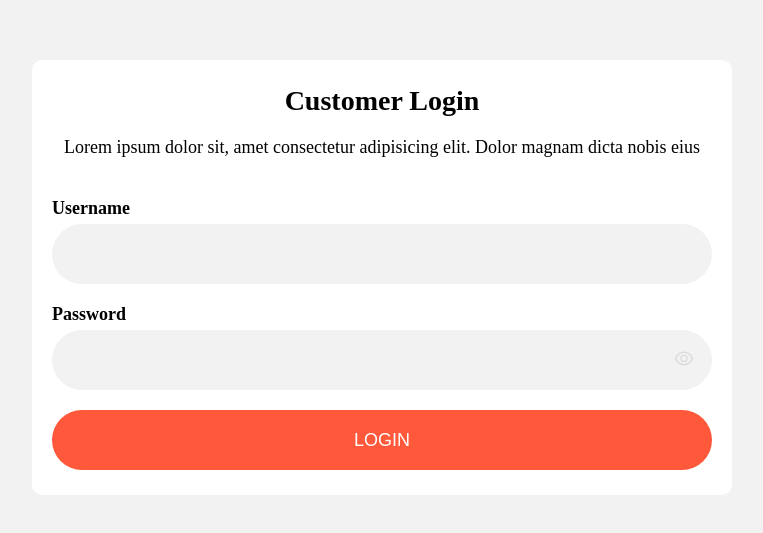
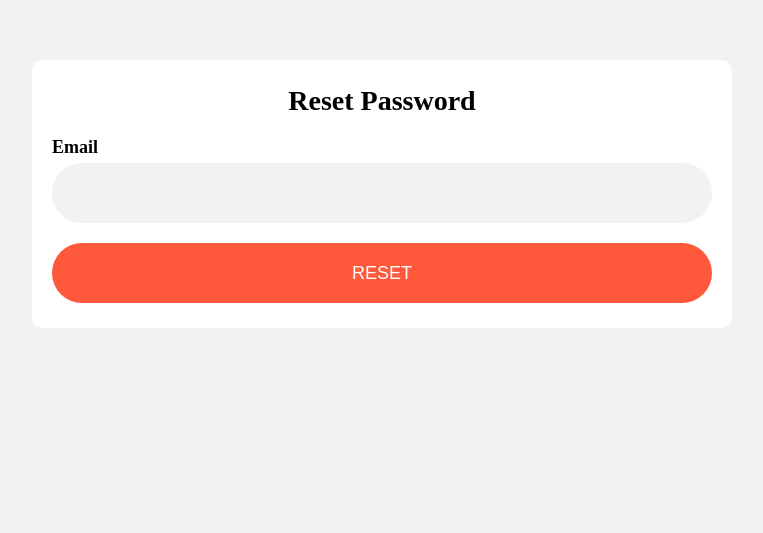
Before and after one commit to Gamza222/ihaveatruck, a React (Create React App) app: page /reset-password in a window 1280 px wide. Shown: the part 215-748 px from the top of the page, without its empty margins (258-1021 px from the left). Built offline with nearby package versions, Linux system fonts and the light colour scheme.

Commit message:
reset pwd done, login page updated

```diff
--- a/src/App.css
+++ b/src/App.css
@@ -11,6 +11,7 @@
     --color-primary: rgb(255, 88, 59);
     --color-red: rgb(255, 0, 0);
     --color-white: #fff;
+    --color-black: black;
 
     --padding-primary: 20px;
 
@@ -38,6 +39,22 @@ body {
     text-align: center;
     padding: 10px;
     height: var(--button-height);
+    border: 2px solid transparent;
     border-radius: var(--button-radius);
     font-size: var(--font-size-subtitle);
 }
+
+.button:hover {
+    color: var(--color-primary);
+    border-color: var(--color-primary);
+    background-color: transparent;
+}
+
+.button-text {
+    color: var(--color-black);
+    cursor: pointer;
+}
+
+.button-text:hover {
+
+}
--- a/src/App.tsx
+++ b/src/App.tsx
@@ -1,12 +1,18 @@
 import React from 'react';
 import './App.css';
-import LogInPage from './components/Forms/LogInPage';
+import Form from './components/Forms/Form';
+import {
+  BrowserRouter as Router,
+  Routes,
+  Route,
+  Link
+} from "react-router-dom";
 
 function App() {
   return (
-    <>
-      <LogInPage />
-    </>
+    <Router>
+      <Form />
+    </Router>
   );
 }
 
--- a/src/components/Forms/Form.scss
+++ b/src/components/Forms/Form.scss
@@ -22,16 +22,19 @@
     }
 
     &__title {
+
         > h2 {
             font-size: var(--font-size-title);
             font-weight: var(--font-weight-bold);
             margin-bottom: 20px;
+            color: var(--color-black);
         }
 
         > p {
             font-size: var(--font-size-subtitle);
             font-weight: var(--font-weight-normal);
             margin-bottom: 40px;
+            color: var(--color-black);
         }
     }
 
@@ -56,6 +59,7 @@
                 font-size: var(--font-size-subtitle);
                 font-weight: var(--font-weight-bold);
                 margin-bottom: 5px;
+                color: var(--color-black);
             }
 
             &__input-button-shadow-normal {
@@ -77,6 +81,7 @@
                 > input {
                     width: 100%;
                     height: 100%;
+                    color: var(--color-black);
                     padding: 0 10px;
                     font-size: var(--font-size-subtitle);
                     cursor: normal;
@@ -102,5 +107,23 @@
             text-transform: uppercase;
             cursor: pointer;
         }
+
+        &__buttons {
+            display: flex;
+            align-items: center;
+            justify-content: space-between;
+
+            &__checkbox {
+                display: flex;
+                align-items: center;
+                gap: 5px;
+
+                &__box {
+                    width: 15px;
+                    height: 15px;
+                    border: 1px solid var(--color-black);
+                }
+            }
+        }
     }
 }
--- /dev/null
+++ b/src/components/Forms/Form.tsx
@@ -0,0 +1,22 @@
+import React, { FC, useState } from 'react'
+import LogInPage from './LogInPage';
+import ResetPwd from './ResetPwd';
+import {Routes, Route} from "react-router-dom";
+
+const Form : FC = () => {
+
+    const [formPage, setFormPage] = useState<string>("form-login");
+    console.log(formPage)
+
+  return (
+    <>
+
+    <Routes>
+      <Route path="/reset-password" element={<ResetPwd />} />
+      <Route path="/login-page" element={<LogInPage/>} />
+    </Routes>
+    </>
+  )
+}
+
+export default Form
--- a/src/components/Forms/LogInPage.tsx
+++ b/src/components/Forms/LogInPage.tsx
@@ -1,10 +1,12 @@
 import axios from 'axios';
 import React, { FC, FormEvent, useState, useEffect } from 'react'
-import { ILogin } from '../assets/types';
+import { IForm } from '../assets/types';
 import './Form.scss';
 import { AiOutlineEye } from 'react-icons/ai'
 import { AiOutlineEyeInvisible } from 'react-icons/ai'
 import InputForm from '../UI/inputForm/inputForm';
+import {Link} from "react-router-dom";
+import {AiOutlineCheck} from 'react-icons/ai'
 
 interface LoginPageProps {
 
@@ -13,7 +15,7 @@ interface LoginPageProps {
 const LogInPage: FC<LoginPageProps> = ({}) => {
 
     //data for login post request
-    const [loginForm, setLoginForm] = useState<ILogin>({
+    const [loginForm, setLoginForm] = useState<IForm>({
         email: "",
         password: ""
     });
@@ -22,10 +24,11 @@ const LogInPage: FC<LoginPageProps> = ({}) => {
     const [pwdVisible, setPwdVisible] = useState<boolean>(false);
 
     //state invalid pwd and email
-
     const [invalid, setInvalid] = useState<boolean>(false);
 
-    console.log(loginForm)
+    //state for remember me
+    const [remember, setRemember] = useState<boolean>(false);
+
 
     //configuration for login post request
     const config = {
@@ -44,7 +47,7 @@ const LogInPage: FC<LoginPageProps> = ({}) => {
         axios(config)
         .then((res) => {
             console.log(res);
-            alert("Login was successful");
+            alert(res.data.message);
             setInvalid(false);
         })
         .catch((err) => {
@@ -64,22 +67,33 @@ const LogInPage: FC<LoginPageProps> = ({}) => {
         }
         <form onSubmit={handleSubmit} className='form-container__form'>
             <InputForm
-                setLoginForm={setLoginForm}
-                loginForm={loginForm}
+                setForm={setLoginForm}
+                form={loginForm}
                 button={false}
                 check={true}
                 name={"Username"}
                 keyword={"email"}
             />
             <InputForm
-                setLoginForm={setLoginForm}
-                loginForm={loginForm}
+                setForm={setLoginForm}
+                form={loginForm}
                 button={true}
                 check={pwdVisible}
                 setCheck={setPwdVisible}
                 name={"Password"}
                 keyword={"password"}
             />
+            <div className='form-container__form__buttons'>
+                <button onClick={(e) => {e.preventDefault(); setRemember(!remember)}} className='form-container__form__buttons__checkbox button-text'>
+                    <div className='form-container__form__buttons__checkbox__box'>
+                        {
+                            remember ? <AiOutlineCheck /> : ""
+                        }
+                    </div>
+                    <p className='form-container__form__buttons__checkbox__text'>Remember me</p>
+                </button>
+                <Link className='form-container__form__buttons__button button-text' to="/reset-password">Forgot password?</Link>
+            </div>
             <button className="form-container__form__submit button" type='submit'>Login</button>
         </form>
     </div>
--- /dev/null
+++ b/src/components/Forms/ResetPwd.tsx
@@ -0,0 +1,72 @@
+import React, { FC, FormEvent, useState } from 'react'
+import axios from 'axios';
+import { IForm, IResetPwdResponse } from '../assets/types';
+import InputForm from '../UI/inputForm/inputForm'
+
+interface ResetPwdProps {
+
+}
+
+const ResetPwd: FC<ResetPwdProps> = ({}) => {
+
+    //data for reset-pwd post request
+    const [resetPwdForm, setResetPwdForm] = useState<IForm>({
+        email: "",
+    });
+
+    //state invalid email
+    const [invalid, setInvalid] = useState<boolean>(false);
+
+    //state for reset-pwd response
+    const [pwdResponse, setPwdResponse] = useState({});
+
+    //configuration for reset-pwd post request
+    const config = {
+        method: 'post',
+        url: 'https://dev.ihaveatruck.ca/api/auth/password-reset-request',
+        headers: {
+          'Content-Type': 'application/json',
+          'accept': 'application/json'
+        },
+        data : resetPwdForm
+    };
+
+    //sends post login request
+    function handleSubmit(e: FormEvent) {
+        e.preventDefault();
+        axios(config)
+        .then((res) => {
+            alert(res.data.message);
+            setInvalid(false);
+        })
+        .then(() => {console.log(pwdResponse)})
+        .catch((err) => {
+            console.log(`error: ${err}`);
+            setInvalid(true);
+        })
+    }
+
+  return (
+    <div className='form-container container'>
+        <div className='form-container__title'>
+            <h2>Reset Password</h2>
+        </div>
+        {
+            invalid ? <p className='form-container__error-msg'>email not found</p> : ''
+        }
+        <form onSubmit={handleSubmit} className='form-container__form'>
+            <InputForm
+                setForm={setResetPwdForm}
+                form={resetPwdForm}
+                button={false}
+                check={true}
+                name={"Email"}
+                keyword={"email"}
+            />
+            <button className="form-container__form__submit button" type='submit'>Reset</button>
+        </form>
+    </div>
+  )
+}
+
+export default ResetPwd
--- a/src/components/UI/inputForm/inputForm.tsx
+++ b/src/components/UI/inputForm/inputForm.tsx
@@ -1,22 +1,24 @@
 import React, { FC, useState } from 'react'
-import { ILogin } from '../../assets/types'
+import { IForm } from '../../assets/types'
 import { AiOutlineEye } from 'react-icons/ai'
 import { AiOutlineEyeInvisible } from 'react-icons/ai'
 
 interface inputLogin {
-    setLoginForm: React.Dispatch<React.SetStateAction<ILogin>>,
-    loginForm: ILogin,
+    setForm: React.Dispatch<React.SetStateAction<IForm>>,
+    form: IForm,
     button: boolean,
     check?: boolean,
     setCheck?: React.Dispatch<React.SetStateAction<boolean>>,
     name: string,
-    keyword: "email" | "password"
+    keyword: string
 }
 
-const InputForm: FC<inputLogin> = ({setLoginForm, loginForm, button, check, setCheck, name, keyword}) => {
+const InputForm: FC<inputLogin> = ({setForm, form, button, check, setCheck, name, keyword}) => {
 
+    //border state for inputs
     const [focus, setFocus] = useState(0);
 
+    //assigning classnames for inputs to affect borders
     function applyFocus() : string {
         if (focus == 0) {
            return ""
@@ -40,7 +42,7 @@ const InputForm: FC<inputLogin> = ({setLoginForm, loginForm, button, check, setC
             <input
                 type={check ? "text" : "password"}
                 onChange={(e) => {
-                    setLoginForm({...loginForm, [keyword]: e.target.value});
+                    setForm({...form, [keyword as keyof typeof form]: e.target.value});
                 }}
                 onFocus={() => setFocus(1)}
                 onBlur={(e) => {
@@ -48,6 +50,8 @@ const InputForm: FC<inputLogin> = ({setLoginForm, loginForm, button, check, setC
                 }}
                 required
             />
+
+            {/*password visibility if button value is set*/}
                 {
                     button && setCheck ?
                             <button type="button" onClick={() => setCheck(!check)}>
--- a/tsconfig.json
+++ b/tsconfig.json
@@ -18,7 +18,8 @@
     "resolveJsonModule": true,
     "isolatedModules": true,
     "noEmit": true,
-    "jsx": "react-jsx"
+    "jsx": "react-jsx",
+    "baseUrl": "src"
   },
   "include": [
     "src"
```
Also changed, not shown: package.json (+7 -1 lines), src/components/assets/types.tsx (+10 -2 lines), 2 other files (tests, documents, lock files or other folders).
